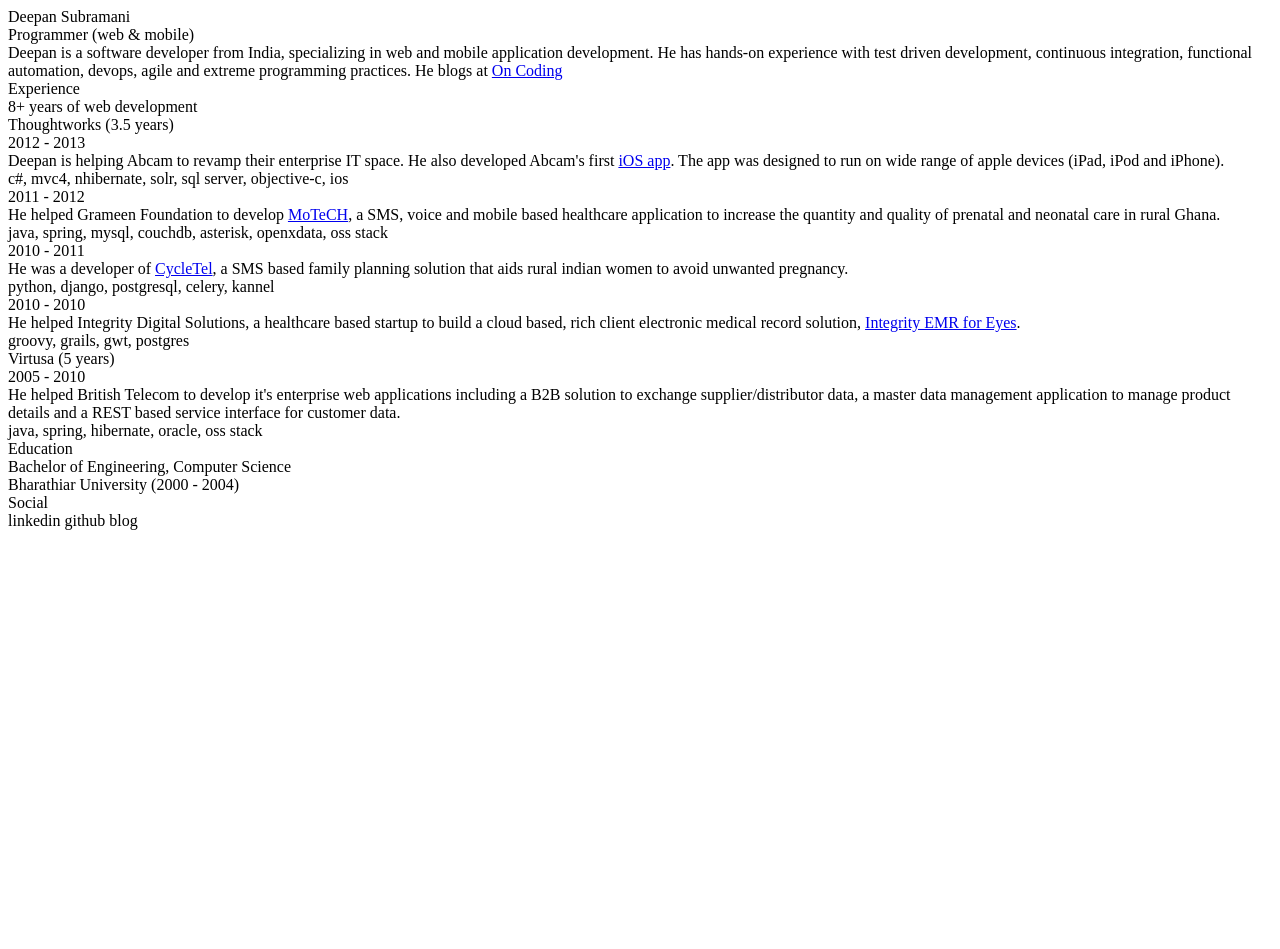
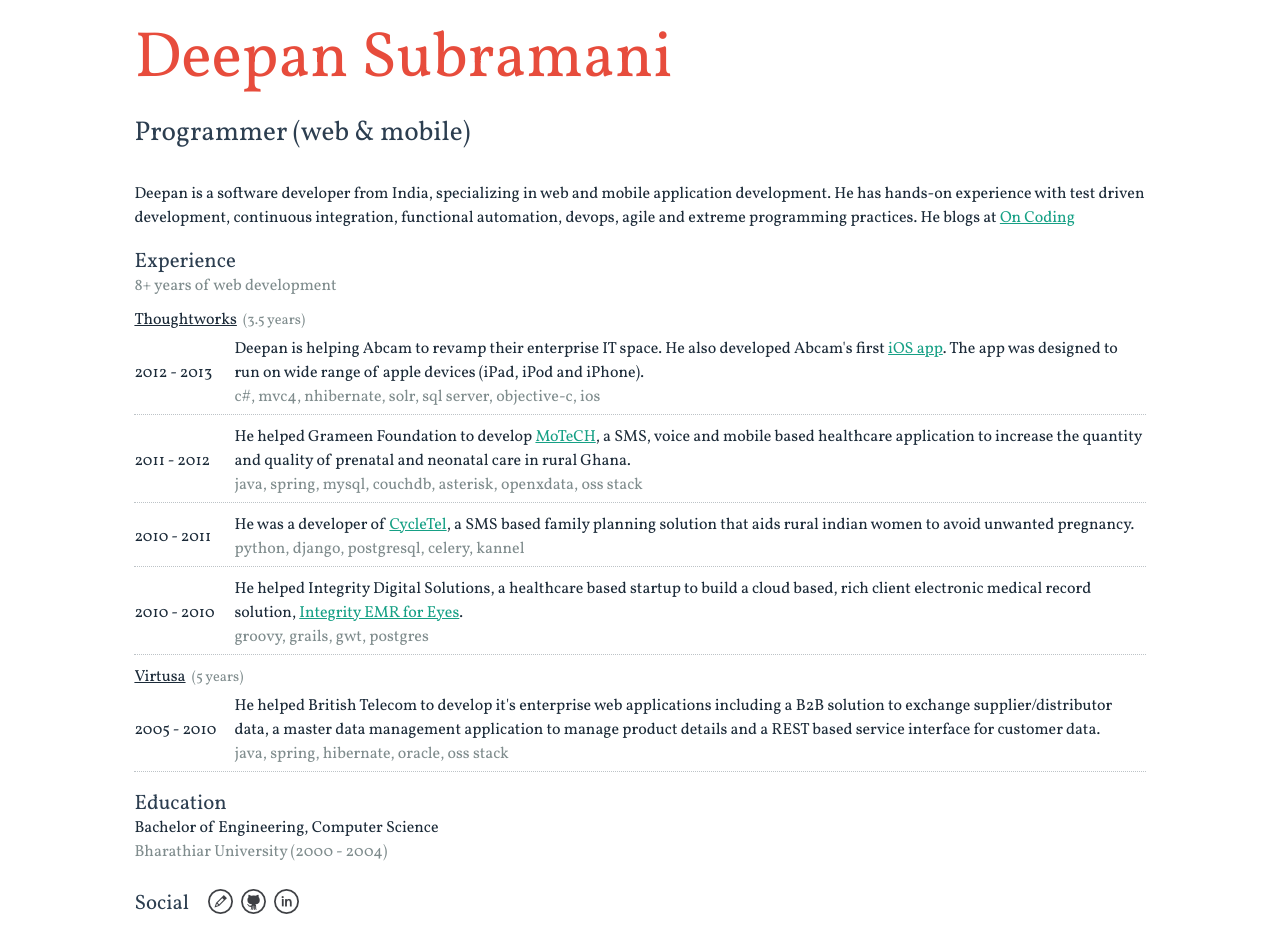
Before and after one commit to deepan/deepan.github.com, a Jekyll site: the page cv.html, which Jekyll copies as it is, in a window 1280 px wide. Built offline with Jekyll 4.4.1, drawn with Linux system fonts in a browser that asks for light colours; Markdown is read by kramdown in place of the engine named in the settings; before the commit the page ends 900 px from its top, so only the background shows below that.

Commit message:
corrected cv css link

```diff
--- a/cv.html
+++ b/cv.html
@@ -4,7 +4,7 @@
 <head>
     <meta name="viewport" content="width=device-width, initial-scale=1"/>
     <title>CV</title>
-    <link rel="stylesheet/less" type="text/css" href="/static/css/cv.css" />
+    <link rel="stylesheet" type="text/css" href="/static/css/cv.css" />
 
     <!--<link rel="stylesheet" type="text/css" href="/static/lib/foundation/css/foundation.min.css">-->
     <!--<link rel="stylesheet" type="text/css" href="/static/lib/normalize/css/normalize.css">-->
```
